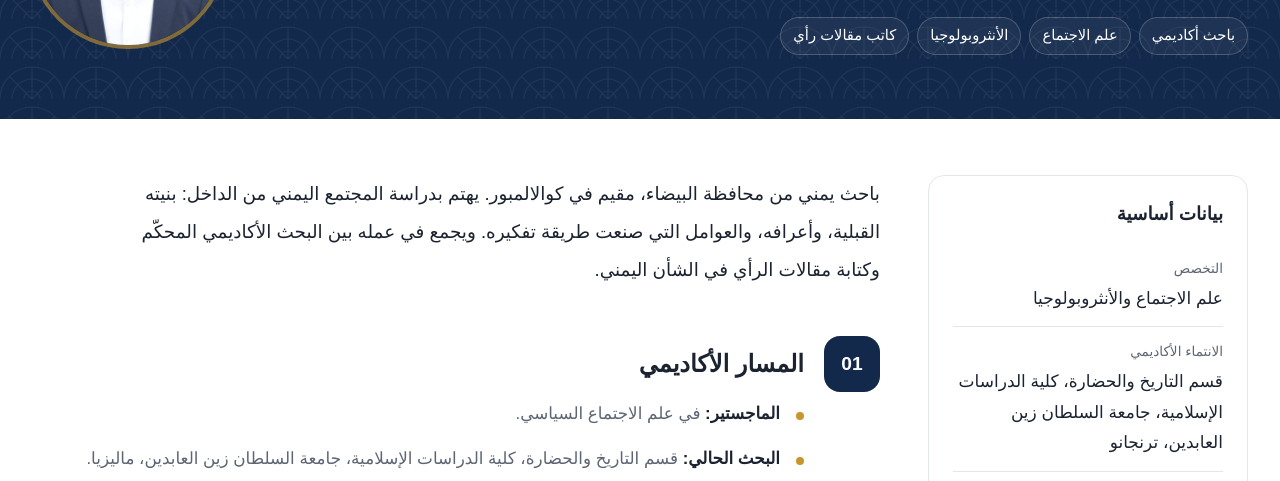
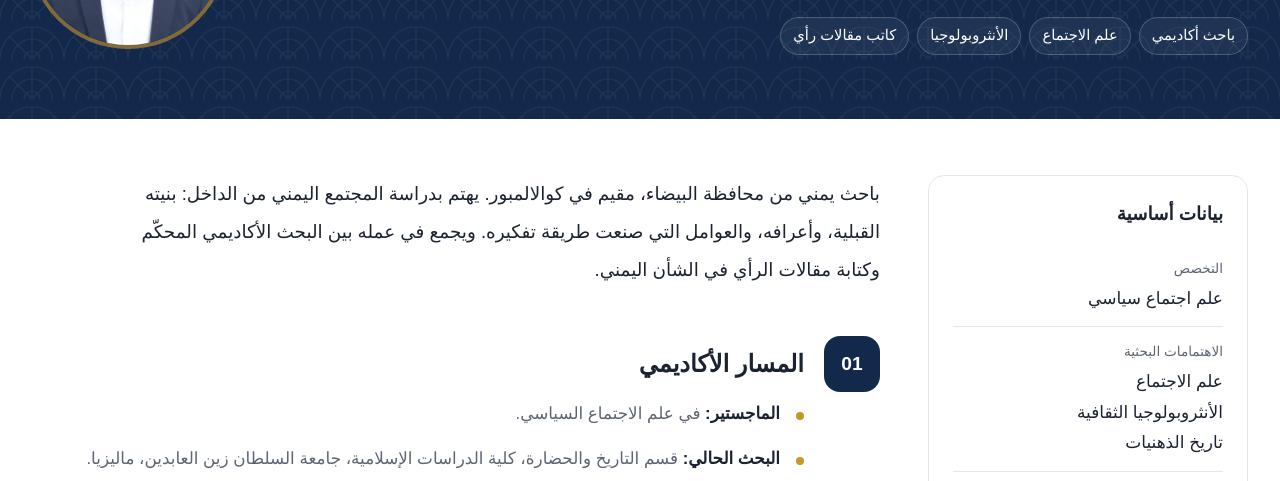
Before and after one commit to ALMALJAMIE/almaljamie-blog, an Astro site: page /cv in a window 1280 px wide. Shown: the part 302-783 px from the top of the page. Built offline with nearby package versions, Linux system fonts and the light colour scheme; Astro itself is replaced by a stand-in of ours.

Commit message:
السيرة الذاتية: التخصص علم اجتماع سياسي، وإضافة الاهتمامات البحثية
Co-Authored-By: Claude Opus 5.5 <noreply@anthropic.com>
Claude-Session: https://claude.ai/code/session_01D8iaLWCmAew9gz8Xfyw7Ca

```diff
--- a/src/pages/cv.astro
+++ b/src/pages/cv.astro
@@ -5,7 +5,8 @@ import { site } from "../data/site";
 
 // البيانات الأساسية — عدّلها أو أضف إليها
 const facts = [
-  { label: "التخصص", value: "علم الاجتماع والأنثروبولوجيا" },
+  { label: "التخصص", value: "علم اجتماع سياسي" },
+  { label: "الاهتمامات البحثية", value: "علم الاجتماع\nالأنثروبولوجيا الثقافية\nتاريخ الذهنيات" },
   { label: "الانتماء الأكاديمي", value: "قسم التاريخ والحضارة، كلية الدراسات الإسلامية، جامعة السلطان زين العابدين، ترنجانو" },
   { label: "البلد", value: "اليمن، محافظة البيضاء" },
   { label: "الإقامة", value: "كوالالمبور، ماليزيا" },
@@ -75,7 +76,7 @@ const md = (s: string) => s.replace(/\*\*(.+?)\*\*/g, '<strong class="text-[var(
           {facts.map((f) => (
             <div class="py-3">
               <dt class="text-[0.85rem] text-[var(--muted)]">{f.label}</dt>
-              <dd class="mt-0.5 font-medium leading-[1.8]">{f.value}</dd>
+              <dd class="mt-0.5 font-medium leading-[1.8] whitespace-pre-line">{f.value}</dd>
             </div>
           ))}
         </dl>
```
